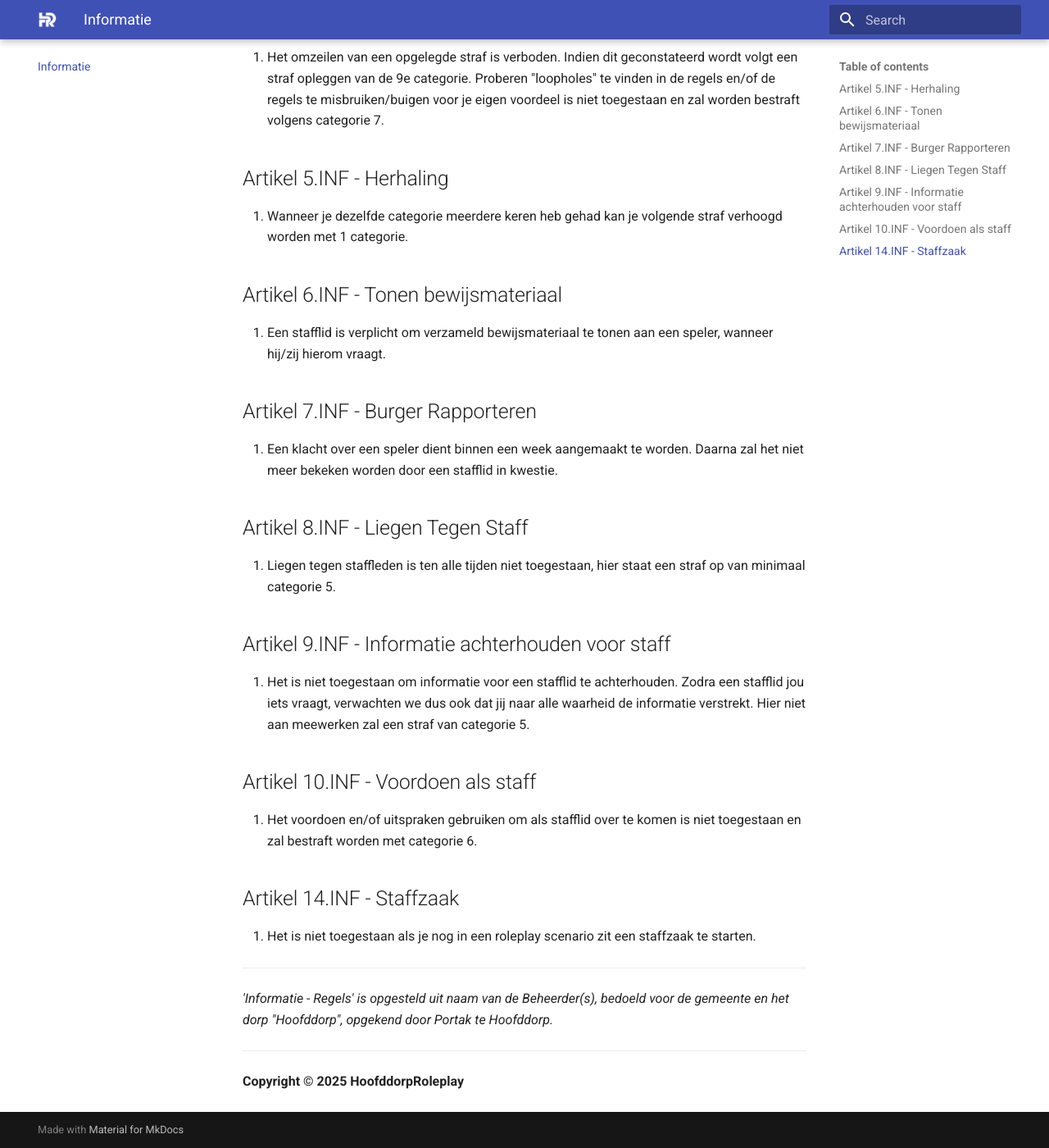
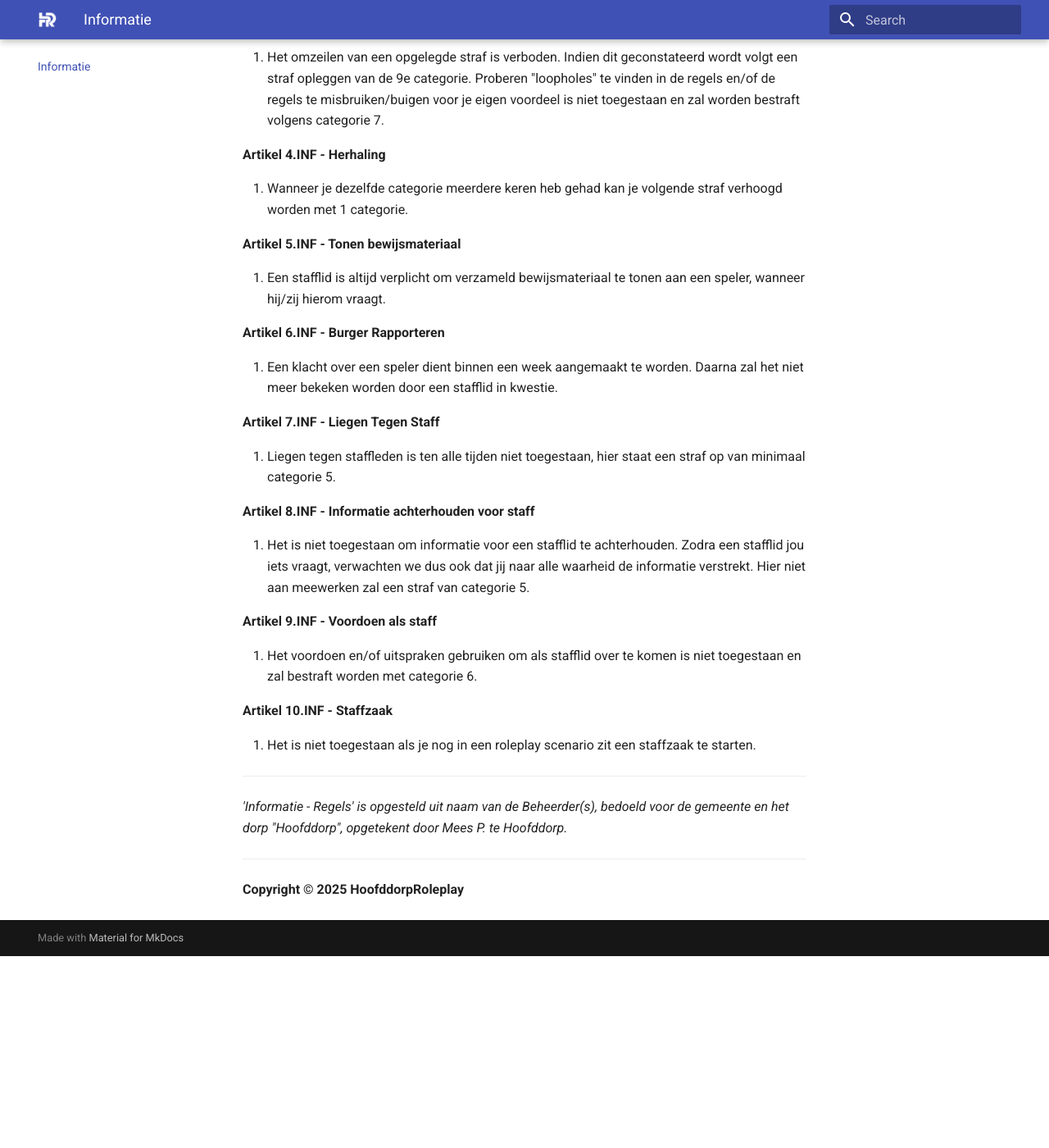
Before and after one commit to meesisgek/Hoofddorp-roleplay-APV, an MkDocs documentation site: the page built from docs/Informatie.md, in a window 1280 px wide and 1400 px high, scrolled down 455 px. Shown: the whole window at 82% size. Built offline with MkDocs 1.6.1 and Material for MkDocs 9.7.7, drawn with Linux system fonts in a browser that asks for light colours; after the commit the page ends 1621 px from its top, so only the background shows below that.

Commit message:
Informatie 3

```diff
--- a/docs/Informatie.md
+++ b/docs/Informatie.md
@@ -12,39 +12,37 @@
 
 1. Het omzeilen van een opgelegde straf is verboden. Indien dit geconstateerd wordt volgt een straf opleggen van de 9e categorie. Proberen "loopholes" te vinden in de regels en/of de regels te misbruiken/buigen voor je eigen voordeel is niet toegestaan en zal worden bestraft volgens categorie 7.
 
-## Artikel 5.INF - Herhaling
+**Artikel 4.INF - Herhaling**
 
 1. Wanneer je dezelfde categorie meerdere keren heb gehad kan je volgende straf verhoogd worden met 1 categorie.
 
-## Artikel 6.INF - Tonen bewijsmateriaal
+**Artikel 5.INF - Tonen bewijsmateriaal**
 
-1. Een stafflid is verplicht om verzameld bewijsmateriaal te tonen aan een speler, wanneer hij/zij hierom vraagt.
+1. Een stafflid is altijd verplicht om verzameld bewijsmateriaal te tonen aan een speler, wanneer hij/zij hierom vraagt.
 
-## Artikel 7.INF - Burger Rapporteren
+**Artikel 6.INF - Burger Rapporteren**
 
 1. Een klacht over een speler dient binnen een week aangemaakt te worden. Daarna zal het niet meer bekeken worden door een stafflid in kwestie.
 
-## Artikel 8.INF - Liegen Tegen Staff
+**Artikel 7.INF - Liegen Tegen Staff**
 
 1. Liegen tegen staffleden is ten alle tijden niet toegestaan, hier staat een straf op van minimaal categorie 5.
 
-## Artikel 9.INF - Informatie achterhouden voor staff
+**Artikel 8.INF - Informatie achterhouden voor staff**
 
 1. Het is niet toegestaan om informatie voor een stafflid te achterhouden. Zodra een stafflid jou iets vraagt, verwachten we dus ook dat jij naar alle waarheid de informatie verstrekt. Hier niet aan meewerken zal een straf van categorie 5.
 
-## Artikel 10.INF - Voordoen als staff
+**Artikel 9.INF - Voordoen als staff**
 
 1. Het voordoen en/of uitspraken gebruiken om als stafflid over te komen is niet toegestaan en zal bestraft worden met categorie 6.
 
-## Artikel 14.INF - Staffzaak
+**Artikel 10.INF - Staffzaak**
 
 1. Het is niet toegestaan als je nog in een roleplay scenario zit een staffzaak te starten.
 
 ---
 
-*'Informatie - Regels' is opgesteld uit naam van de Beheerder(s), bedoeld voor de gemeente en het dorp "Hoofddorp", opgekend door Portak te Hoofddorp.*
-
-
+*'Informatie - Regels' is opgesteld uit naam van de Beheerder(s), bedoeld voor de gemeente en het dorp "Hoofddorp", opgetekent door Mees P. te Hoofddorp.*
 
 ---
 
```
